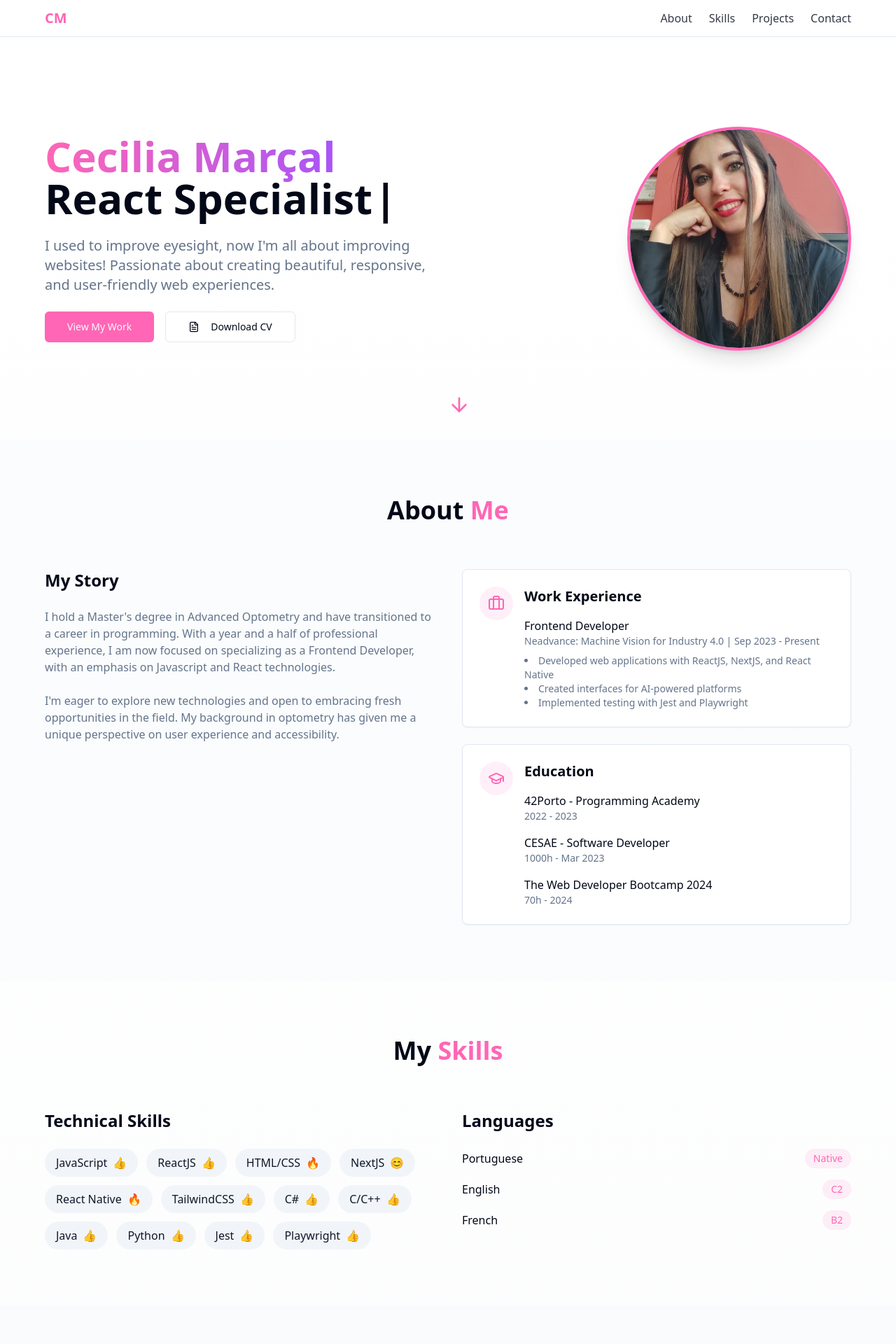
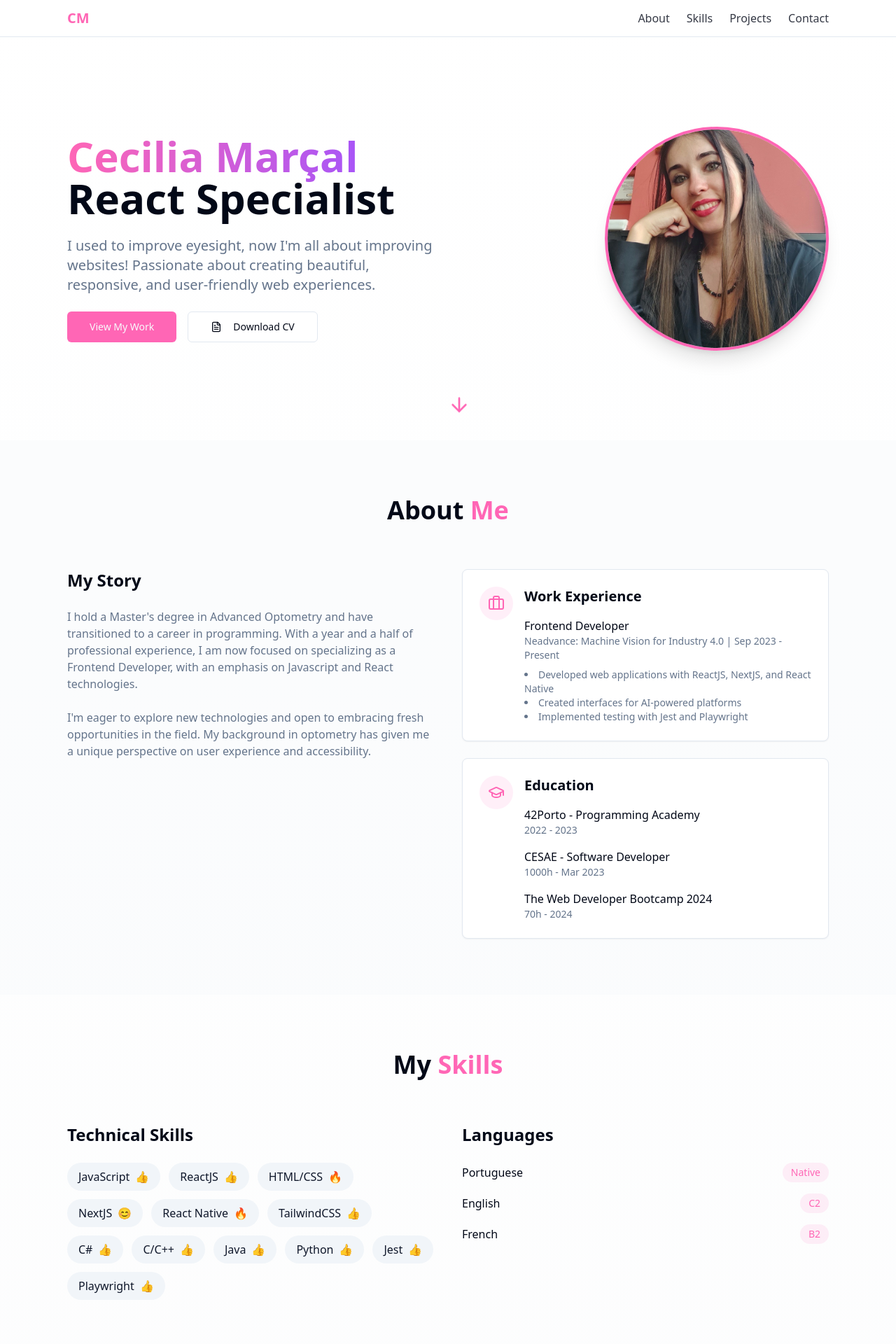
Before and after one commit to ceferrei/ceferrei.github.io, a Next.js app: page / in a window 1280 px wide. Shown: the top 1920 px of the page at 70% size. Built offline with nearby package versions, Linux system fonts and the light colour scheme.

Commit message:
responsivity

```diff
--- a/components/about.tsx
+++ b/components/about.tsx
@@ -4,7 +4,7 @@ import { Briefcase, GraduationCap } from "lucide-react"
 export function About() {
   return (
     <section id="about" className="py-20 bg-muted/30">
-      <div className="container mx-auto px-4 sm:px-6 md:px-8 lg:px-12 xl:px-16">
+      <div className="container mx-auto px-4 sm:px-6 md:px-8 lg:px-18 xl:px-24">
         <h2 className="text-3xl md:text-4xl font-bold text-center mb-16">
           About <span className="text-primary">Me</span>
         </h2>
--- a/components/contact.tsx
+++ b/components/contact.tsx
@@ -43,7 +43,7 @@ export function Contact() {
 
   return (
     <section id="contact" className="py-20">
-      <div className="container mx-auto px-4 sm:px-6 md:px-8 lg:px-12 xl:px-16">
+      <div className="container mx-auto px-4 sm:px-6 md:px-8 lg:px-18 xl:px-24">
         <h2 className="text-3xl md:text-4xl font-bold text-center mb-16">
           Get In <span className="text-primary">Touch</span>
         </h2>
--- a/components/footer.tsx
+++ b/components/footer.tsx
@@ -3,7 +3,7 @@ import { Github, Linkedin, Mail } from "lucide-react"
 export function Footer() {
   return (
     <footer className="bg-muted py-10">
-      <div className="container mx-auto px-4 sm:px-6 md:px-8 lg:px-12 xl:px-16">
+      <div className="container mx-auto px-4 sm:px-6 md:px-8 lg:px-18 xl:px-24">
         <div className="flex flex-col md:flex-row justify-between items-center">
           <div className="mb-6 md:mb-0">
             <p className="text-lg font-semibold text-primary">Cecilia Marçal</p>
--- a/components/hero.tsx
+++ b/components/hero.tsx
@@ -8,7 +8,7 @@ export function Hero() {
 
   return (
     <section className="relative py-20 md:py-32 overflow-hidden">
-      <div className="container mx-auto px-4 sm:px-6 md:px-8 lg:px-12 xl:px-16">
+      <div className="container mx-auto px-4 sm:px-6 md:px-8 lg:px-18 xl:px-24">
         <div className="flex flex-col md:flex-row items-center justify-between gap-10">
           <div className="flex-1 space-y-6">
             <h1 className="text-4xl md:text-6xl font-bold">
--- a/components/navbar.tsx
+++ b/components/navbar.tsx
@@ -22,7 +22,7 @@ export function Navbar() {
 
   return (
     <nav className="sticky top-0 z-50 w-full bg-background/80 backdrop-blur-md border-b">
-      <div className="container mx-auto px-4 sm:px-6 md:px-8 lg:px-12 xl:px-16 py-3 flex justify-between items-center">
+      <div className="container mx-auto px-4 sm:px-6 md:px-8 lg:px-18 xl:px-24 py-3 flex justify-between items-center">
         <a href="#" className="text-xl font-bold text-primary">
           CM
         </a>
--- a/components/projects.tsx
+++ b/components/projects.tsx
@@ -157,7 +157,7 @@ const [isModalOpen, setIsModalOpen] = useState(false)
 
   return (
     <section id="projects" className="py-20 bg-muted/30">
-      <div className="container mx-auto px-4 sm:px-6 md:px-8 lg:px-12 xl:px-16">
+      <div className="container mx-auto px-4 sm:px-6 md:px-8 lg:px-18 xl:px-24">
         <h2 className="text-3xl md:text-4xl font-bold text-center mb-8">
           My <span className="text-primary">Projects</span>
         </h2>
--- a/components/skills.tsx
+++ b/components/skills.tsx
@@ -22,7 +22,7 @@ export function Skills() {
 
   return (
     <section id="skills" className="py-20">
-      <div className="container mx-auto px-4 sm:px-6 md:px-8 lg:px-12 xl:px-16">
+      <div className="container mx-auto px-4 sm:px-6 md:px-8 lg:px-18 xl:px-24">
         <h2 className="text-3xl md:text-4xl font-bold text-center mb-16">
           My <span className="text-primary">Skills</span>
         </h2>
```
